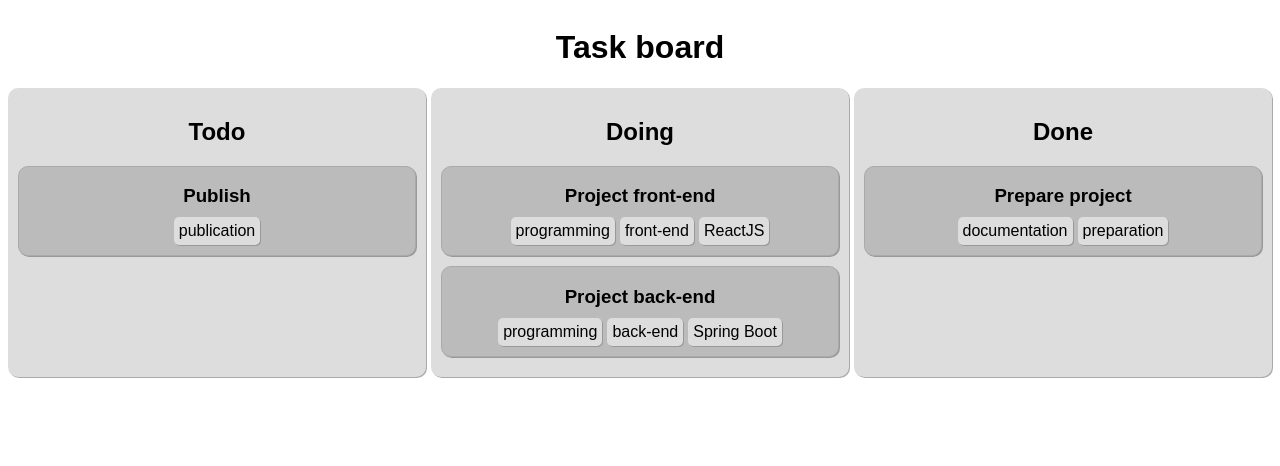
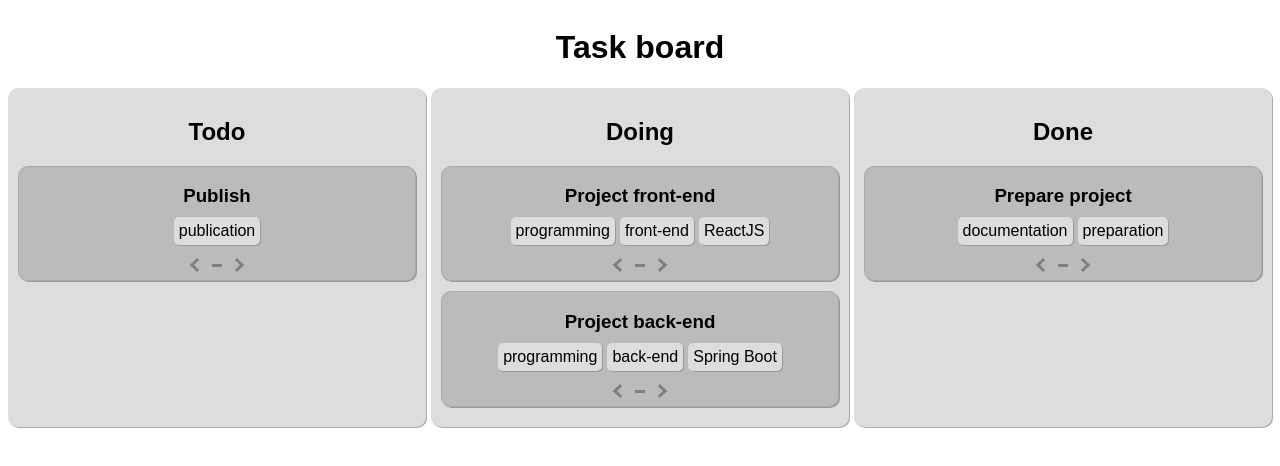
Before and after one commit to macdrien/todo-board-reactjs, a React (Create React App) app: page / in a window 1280 px wide. Shown: the top 466 px of the page. Built offline with nearby package versions, Linux system fonts and the light colour scheme.

Commit message:
ADD Actions buttons without behaviour on click

```diff
--- a/src/board/Task.css
+++ b/src/board/Task.css
@@ -17,3 +17,30 @@
   flex-wrap: wrap;
   gap: 5px;
 }
+
+.actions {
+  height: 20px;
+  gap: 10px;
+  margin-bottom: 5px;
+}
+
+.arrow {
+  height: 7px;
+  width: 7px;
+  border-top: 3px solid gray;
+  border-right: 3px solid gray;
+}
+
+.arrow.left {
+  transform: rotate(-135deg);
+}
+
+.arrow.right {
+  transform: rotate(45deg);
+}
+
+.remove {
+  height: 0;
+  width: 10px;
+  border-top: 3px solid gray;
+}
--- a/src/board/Task.jsx
+++ b/src/board/Task.jsx
@@ -11,6 +11,11 @@
           <Tag tag={tag} />
         ))}
       </div>
+      <div className="flexCentered actions">
+        <div className="arrow left" />
+        <div className="remove" />
+        <div className="arrow right" />
+      </div>
     </div>
   );
 }
```
